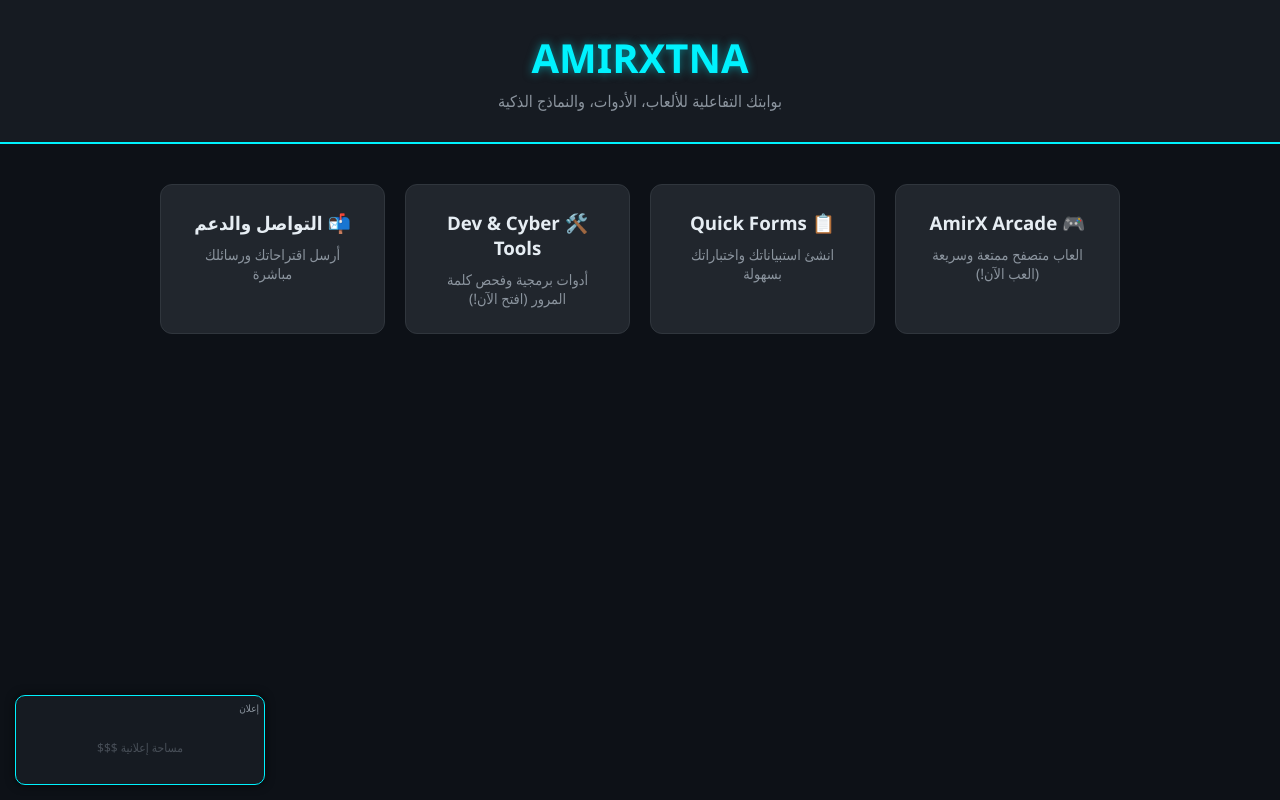
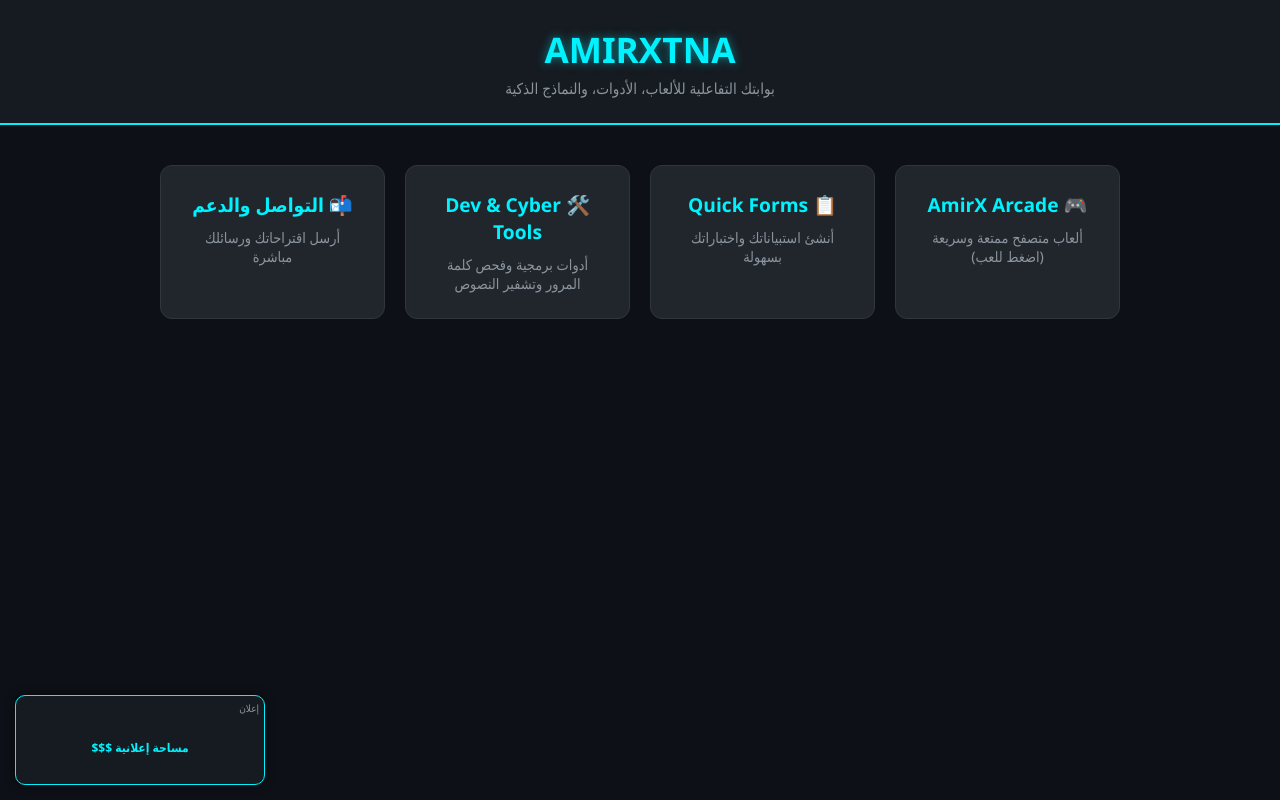
Before and after one commit to amirx7662-design/amirxtna-site, a Flask app: page / in a window 1280 px wide. Run offline with Flask 3, Linux system fonts and the light colour scheme.

Commit message:
Refactor header styles and update card links
Updated styles and content for header and cards in index.html.

```diff
--- a/templates/index.html
+++ b/templates/index.html
@@ -9,18 +9,21 @@
         body { background-color: #0d1117; color: #fff; text-align: center; padding-bottom: 120px; }
 
         /* الهيدر والشعار */
-        header { padding: 30px; background: #161b22; border-bottom: 2px solid #00f2fe; }
-        h1 { color: #00f2fe; font-size: 2.5rem; text-shadow: 0 0 10px rgba(0,242,254,0.5); }
-        p.subtitle { color: #8b949e; margin-top: 5px; }
+        header { padding: 25px; background: #161b22; border-bottom: 2px solid #00f2fe; display: flex; flex-direction: column; align-items: center; justify-content: center; }
+        .logo-img { width: 90px; height: 90px; border-radius: 50%; border: 2px solid #00f2fe; margin-bottom: 10px; box-shadow: 0 0 15px rgba(0,242,254,0.4); }
+        h1 { color: #00f2fe; font-size: 2.2rem; text-shadow: 0 0 10px rgba(0,242,254,0.5); }
+        p.subtitle { color: #8b949e; margin-top: 5px; font-size: 0.95rem; }
 
         /* شبكة الخدمات */
         .services-grid { display: grid; grid-template-columns: repeat(auto-fit, minmax(220px, 1fr)); gap: 20px; padding: 40px 20px; max-width: 1000px; margin: 0 auto; }
-        .card { background: #21262d; border: 1px solid #30363d; border-radius: 12px; padding: 25px; transition: 0.3s; height: 100%; }
+        a.card-link { text-decoration: none; color: inherit; display: block; }
+
+        .card { background: #21262d; border: 1px solid #30363d; border-radius: 12px; padding: 25px; transition: 0.3s; height: 100%; cursor: pointer; }
         .card:hover { transform: translateY(-5px); border-color: #00f2fe; box-shadow: 0 0 15px rgba(0,242,254,0.3); }
-        .card h3 { color: #e6edf3; margin-bottom: 10px; }
+        .card h3 { color: #00f2fe; margin-bottom: 10px; font-size: 1.2rem; }
         .card p { color: #8b949e; font-size: 0.9rem; }
 
-        /* الإعلان في الزاوية السفلى (Ad Unit) */
+        /* الإعلان في الزاوية السفلى */
         .corner-ad {
             position: fixed;
             bottom: 15px;
@@ -35,7 +38,7 @@
             z-index: 999;
         }
         .ad-title { font-size: 10px; color: #8b949e; text-align: right; }
-        .ad-content { display: flex; align-items: center; justify-content: center; height: 65px; color: #484f58; font-size: 12px; }
+        .ad-content { display: flex; align-items: center; justify-content: center; height: 65px; color: #00f2fe; font-size: 12px; font-weight: bold; }
     </style>
 </head>
 <body>
@@ -46,36 +49,40 @@
     </header>
 
     <main class="services-grid">
-        <!-- بطاقة الألعاب -->
-        <a href="/arcade" style="text-decoration: none;">
+        <!-- 1. رابط الألعاب -->
+        <a href="/arcade" class="card-link">
             <div class="card">
                 <h3>🎮 AmirX Arcade</h3>
-                <p>العاب متصفح ممتعة وسريعة (العب الآن!)</p>
+                <p>ألعاب متصفح ممتعة وسريعة (اضغط للعب)</p>
             </div>
         </a>
 
-        <!-- بطاقة الاستبيانات -->
-        <div class="card">
-            <h3>📋 Quick Forms</h3>
-            <p>انشئ استبياناتك واختباراتك بسهولة</p>
-        </div>
-
-        <!-- بطاقة الأدوات التقنية المحدثة برابط -->
-        <a href="/tools" style="text-decoration: none;">
+        <!-- 2. رابط الاستبيانات -->
+        <a href="/forms" class="card-link">
             <div class="card">
-                <h3>🛠️ Dev & Cyber Tools</h3>
-                <p>أدوات برمجية وفحص كلمة المرور (افتح الآن!)</p>
+                <h3>📋 Quick Forms</h3>
+                <p>أنشئ استبياناتك واختباراتك بسهولة</p>
             </div>
         </a>
 
-        <!-- بطاقة التواصل والدعم -->
-        <div class="card">
-            <h3>📬 التواصل والدعم</h3>
-            <p>أرسل اقتراحاتك ورسائلك مباشرة</p>
-        </div>
+        <!-- 3. رابط الأدوات التقنية -->
+        <a href="/tools" class="card-link">
+            <div class="card">
+                <h3>🛠️ Dev & Cyber Tools</h3>
+                <p>أدوات برمجية وفحص كلمة المرور وتشفير النصوص</p>
+            </div>
+        </a>
+
+        <!-- 4. رابط التواصل -->
+        <a href="/contact" class="card-link">
+            <div class="card">
+                <h3>📬 التواصل والدعم</h3>
+                <p>أرسل اقتراحاتك ورسائلك مباشرة</p>
+            </div>
+        </a>
     </main>
 
-    <!-- مكان الإعلان المخصص في الزاوية -->
+    <!-- مكان الإعلان المخصص -->
     <div class="corner-ad">
         <div class="ad-title">إعلان</div>
         <div class="ad-content">
```
